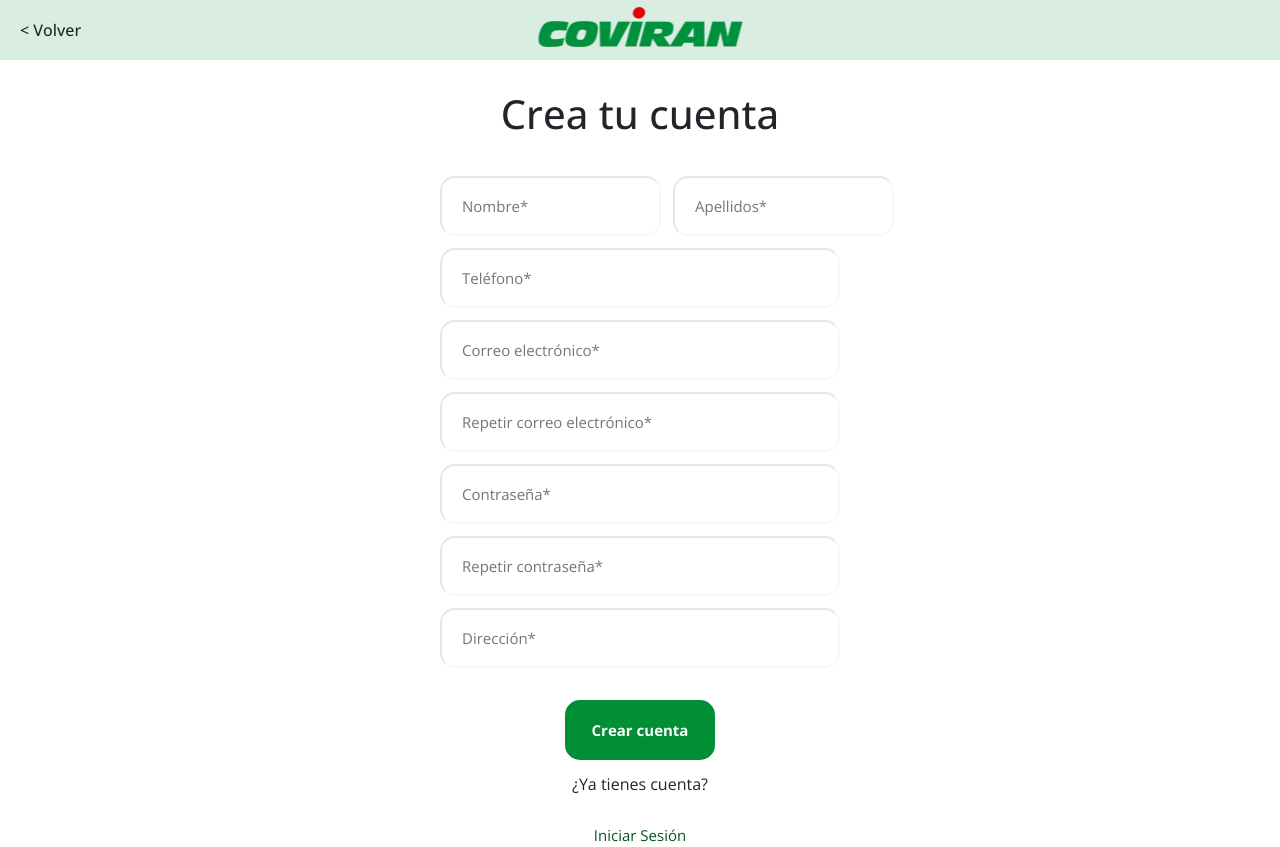
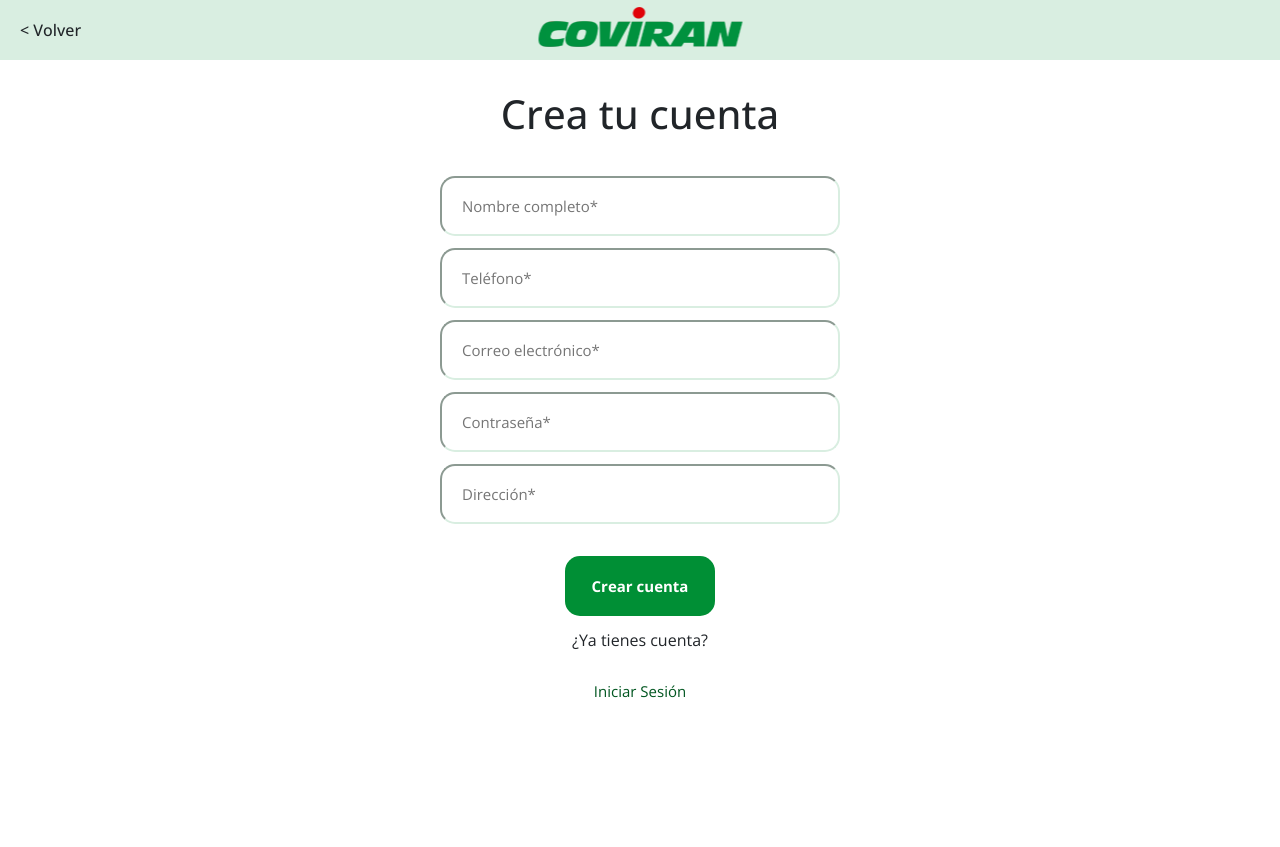
Before and after one commit to xinlin25/frontend-coviran-avenida-portugal, an Angular app: page /registro in a window 1280 px wide. After the commit the page ends 800 px from the top, so only its background shows below. Built offline with nearby package versions, Linux system fonts and the light colour scheme.

Commit message:
Conectado Login + Register al backend

```diff
--- a/src/app/pages/inicio-sesion/inicio-sesion.html
+++ b/src/app/pages/inicio-sesion/inicio-sesion.html
@@ -6,16 +6,14 @@
     <div class="contenido formulario">
         <h1>Iniciar Sesión</h1>
         <a routerLink="/registro" class="registro">o Crear Cuenta</a>
-        <form action="post">
-            <input type="email" placeholder="Correo electrónico*" required
-            minlength="10" maxlength="100" id="email"
-            pattern="[a-zA-Z0-9_]+([.][a-zA-Z0-9_]+)*@[a-zA-Z0-9_]+([.][a-zA-Z0-9_]+)*[.][a-zA-Z]{2,5}">
+        <form [formGroup]="loginForm" (ngSubmit)="onSubmit()">
+            <input type="email" formControlName="correo" placeholder="Correo electrónico*">
 
-            <input type="password" id="password" required minlength="5" placeholder="Contraseña*">
+            <input type="password" formControlName="password" placeholder="Contraseña*">
 
             <a routerLink="/recuperar-contraseña" class="password">¿Has olvidado la contraseña?</a>
 
-            <button type="submit">Continuar</button>
+            <button type="submit" [disabled]="loginForm.invalid">Continuar</button>
         </form>
 
     </div>
--- a/src/app/pages/inicio-sesion/inicio-sesion.ts
+++ b/src/app/pages/inicio-sesion/inicio-sesion.ts
@@ -1,12 +1,41 @@
 import { Component } from '@angular/core';
+import { FormBuilder, FormGroup, ReactiveFormsModule, Validators } from '@angular/forms';
 import { RouterLink } from "@angular/router";
+import { Auth } from '../../services/auth';
+import { Router } from '@angular/router';
+
 
 @Component({
   selector: 'app-inicio-sesion',
-  imports: [RouterLink],
+  imports: [RouterLink, ReactiveFormsModule],
   templateUrl: './inicio-sesion.html',
   styleUrl: './inicio-sesion.css',
 })
+
 export class InicioSesion {
+  loginForm: FormGroup;
 
+  constructor(
+    private fb:FormBuilder,
+    private authService: Auth,
+    private router: Router
+  ) {
+    this.loginForm = this.fb.group({
+      correo: ['', [Validators.required, Validators.email]],
+      password: ['', [Validators.required, Validators.minLength(8)]]
+    });
+  }
+
+  onSubmit() {
+    if (this.loginForm.invalid) return;
+
+    this.authService.login(this.loginForm.value).subscribe({
+      next: (response) => {
+        console.log('Token recibido:', response.token);
+      },
+      error: () => {
+        alert("Credenciales incorrectaas");
+      }
+    });
+  }
 }
--- a/src/app/pages/registro/registro.html
+++ b/src/app/pages/registro/registro.html
@@ -1,35 +1,25 @@
 <div class="contenedor">
     <h1>Crea tu cuenta</h1>
 
-    <form action="post">
-        <div>
-            <input type="text" id="name" placeholder="Nombre*" required
-            minlength="2" maxlength="20">
+    <form [formGroup]="registerForm" (ngSubmit)="onSubmit()">
 
-            <input type="text" id="surname" placeholder="Apellidos*" required
-            minlength="2" maxlength="20">
-        </div>
+        <input type="text" placeholder="Nombre completo*" formControlName="nombreCompleto">
 
-        <input type="number" id="tlf" placeholder="Teléfono*" required
-        pattern="(\+34|0034|34)?[ -]*(6|7)[ -]*([0-9][ -]*){8}">
+        <input type="text" placeholder="Teléfono*" formControlName="tlf">
 
-        <input type="email" id="email" placeholder="Correo electrónico*" required
-        minlength="10" maxlength="100" pattern="[a-zA-Z0-9_]+([.][a-zA-Z0-9_]+)*@[a-zA-Z0-9_]+([.][a-zA-Z0-9_]+)*[.][a-zA-Z]{2,5}">
+        <input type="email" placeholder="Correo electrónico*" formControlName="correo">
 
-        <input type="email" id="confirmEmail" placeholder="Repetir correo electrónico*" required
-        minlength="10" maxlength="100" pattern="[a-zA-Z0-9_]+([.][a-zA-Z0-9_]+)*@[a-zA-Z0-9_]+([.][a-zA-Z0-9_]+)*[.][a-zA-Z]{2,5}">
+        <input type="password" placeholder="Contraseña*" formControlName="password">
 
-        <input type="password" id="password" placeholder="Contraseña*" required
-        minlength="5">
+        <input type="text" placeholder="Dirección*" formControlName="direccion">
 
-        <input type="password" id="confirmPassword" placeholder="Repetir contraseña*" required
-        minlength="5">
+        <button type="submit" [disabled]="registerForm.invalid">
+            Crear cuenta
+        </button>
 
-        <input type="text" id="direccion" placeholder="Dirección*" required
-        minlength="5" maxlength="100">
-
-        <button type="submit">Crear cuenta</button>
         <p>¿Ya tienes cuenta?</p>
         <a routerLink="/inicio-sesion">Iniciar Sesión</a>
+
     </form>
+
 </div>
--- a/src/app/pages/registro/registro.ts
+++ b/src/app/pages/registro/registro.ts
@@ -1,12 +1,43 @@
 import { Component } from '@angular/core';
-import { RouterLink } from "@angular/router";
+import { Router, RouterLink } from "@angular/router";
+import { ReactiveFormsModule } from '@angular/forms';
+import { FormBuilder, FormGroup, Validators } from '@angular/forms';
+import { Auth } from '../../services/auth';
 
 @Component({
   selector: 'app-registro',
-  imports: [RouterLink],
+  imports: [RouterLink, ReactiveFormsModule],
   templateUrl: './registro.html',
   styleUrl: './registro.css',
 })
 export class Registro {
+  registerForm: FormGroup;
 
+  constructor(
+    private fb: FormBuilder,
+    private authService: Auth,
+    private router: Router
+  ) {
+    this.registerForm = this.fb.group({
+      nombreCompleto: ['',[Validators.required, Validators.minLength(3), Validators.maxLength(100)]],
+      tlf: ['', [Validators.required, Validators.minLength(9), Validators.maxLength(15)]],
+      correo: ['', [Validators.required, Validators.email, Validators.minLength(5), Validators.maxLength(100)]],
+      password: ['', [Validators.required, Validators.minLength(8), Validators.maxLength(60)]],
+      direccion: ['', [Validators.required, Validators.minLength(5), Validators.maxLength(100)]]
+    });
+  }
+
+  onSubmit() {
+    if (this.registerForm.invalid) return;
+
+    this.authService.register(this.registerForm.value).subscribe({
+      next: () => {
+        alert("Usuario registrado correctamente");
+        this.router.navigate(['/inicio-sesion']);
+      },
+      error: () => {
+        alert("Error al regitrar usuario");
+      }
+    })
+  }
 }
--- a/src/app/services/auth.ts
+++ b/src/app/services/auth.ts
@@ -1,8 +1,33 @@
+import { HttpClient } from '@angular/common/http';
 import { Injectable } from '@angular/core';
+import { Observable } from 'rxjs';
+
+//Lo que le vamos a enviar al backend
+interface LoginRequest {
+  correo: string;
+  password: string;
+}
+
+//Lo que esperamos recibir del backend
+interface LoginResponse {
+  token: string;
+}
 
 @Injectable({
   providedIn: 'root',
 })
+
 export class Auth {
+  //Conecta con @RequestMapping("/auth")
+  private apiURL = "http://localhost:8080/auth";
+  //Para hacer peticiones HTTP
+  constructor(private http:HttpClient) {}
 
+  login(data: LoginRequest): Observable<LoginResponse> {
+    return this.http.post<LoginResponse>(`${this.apiURL}/login`, data);
+  }
+
+  register(data: any) {
+    return this.http.post(`${this.apiURL}/register`, data);
+  }
 }
```
